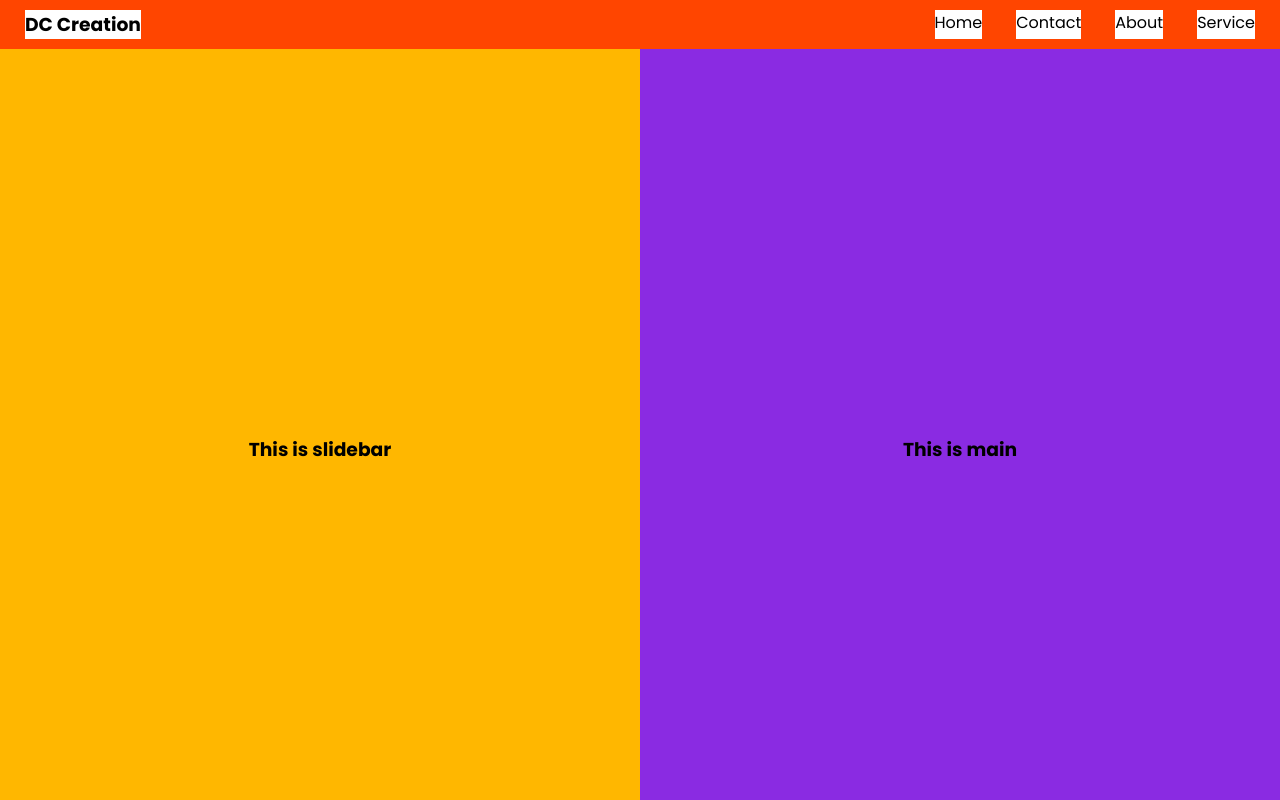
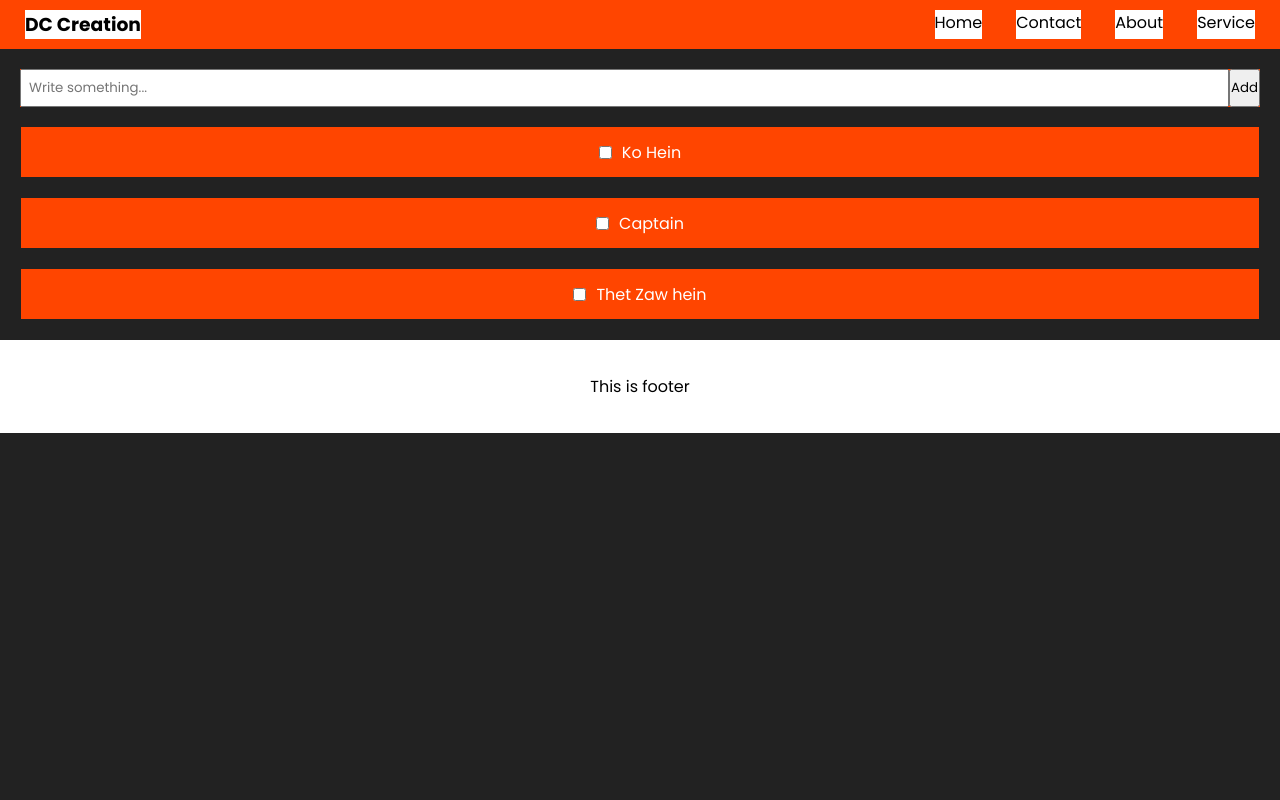
Before and after one commit to koheinthurako/React20-9-2023, a React (Create React App) app in the folder react-jsx/: page / in a window 1280 px wide. Shown: the top 800 px of the page. Built offline with nearby package versions, Linux system fonts and the light colour scheme.

Commit message:
fix propslist css

```diff
--- a/react-jsx/src/App.jsx
+++ b/react-jsx/src/App.jsx
@@ -30,6 +30,7 @@ const App = () => {
     data.id = Math.random(Date.now()) * 10000000000; // set unique key
 
     setInitialState([...initialState, data]);
+    inputRef.current.value = null;
   }
 
   // const [initialState, setInitialState] = useState(0);
@@ -50,10 +51,10 @@ const App = () => {
   return (
     <div className="container">
       <Nav/>
-      <div className="midContainer">
+      {/* <div className="midContainer">
         <SlideBar/>
         <Main/>
-      </div>
+      </div> */}
       {/*
         Props အကြောင်းအစ
         အပေါ်က data array ထဲက data တွေကို အောက်က propslist ထဲ data တွေ လှမ်းပေးချင်ရင် props အနေနဲ့ပေးလို့ရတယ်
@@ -82,7 +83,9 @@ const App = () => {
 
       {/* Using useState */}
       {/* <p onClick={handleClick}>{initialState}</p> */}
-      {initialState.map((i, index) => <Propslist key={i.id} data={i.name}/>)}
+      <div className="listMainBox">
+        {initialState.map((i) => <Propslist key={i.id} data={i.name}/>)}
+      </div>
 
       <Footer/>
 
--- a/react-jsx/src/components/Propslist.css
+++ b/react-jsx/src/components/Propslist.css
@@ -1,3 +1,7 @@
+.listMainBox {
+    margin: 0px 21px 0 21px;
+}
+
 .listContainer {
     width: 100%;
     height: 50px;
@@ -6,7 +10,7 @@
     display: flex;
     justify-content: center;
     align-items: center;
-    margin-bottom: 10px;
+    margin-bottom: 21px;
 }
 
 .listContainer input {
```
